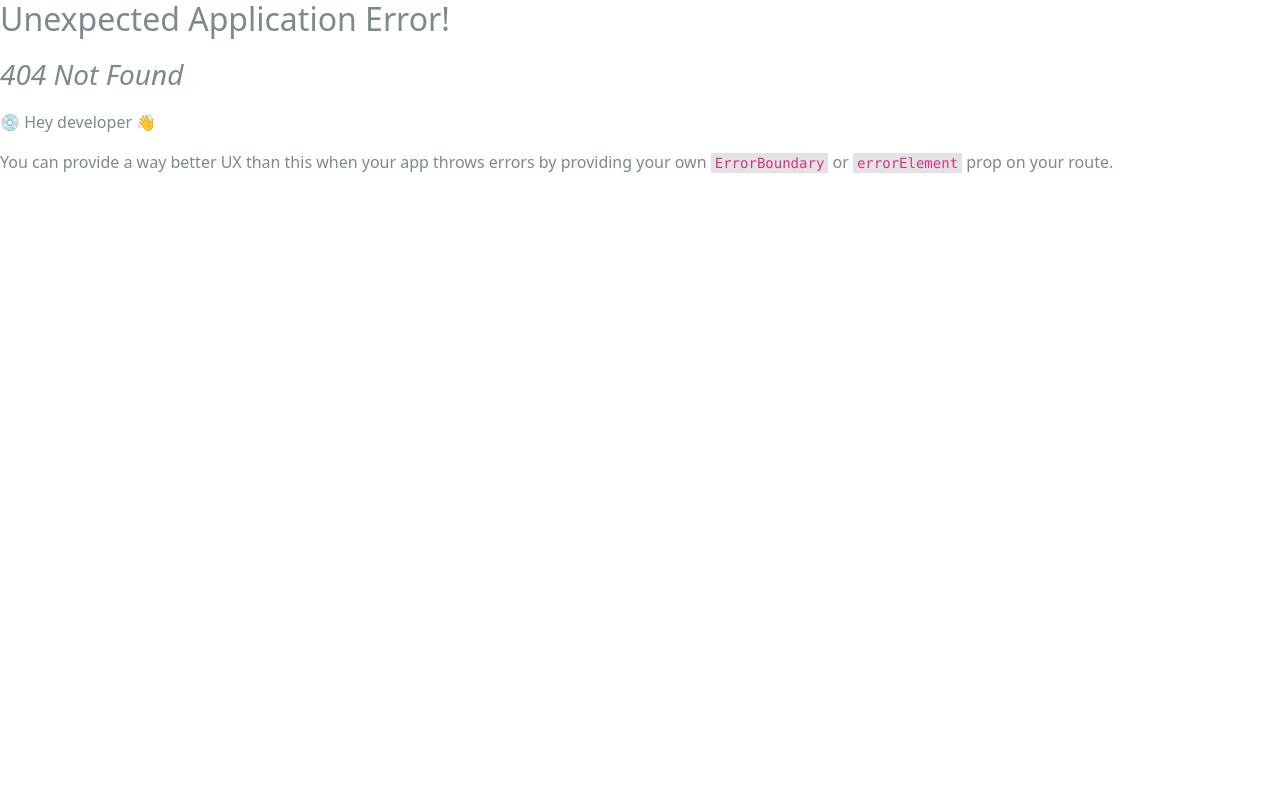
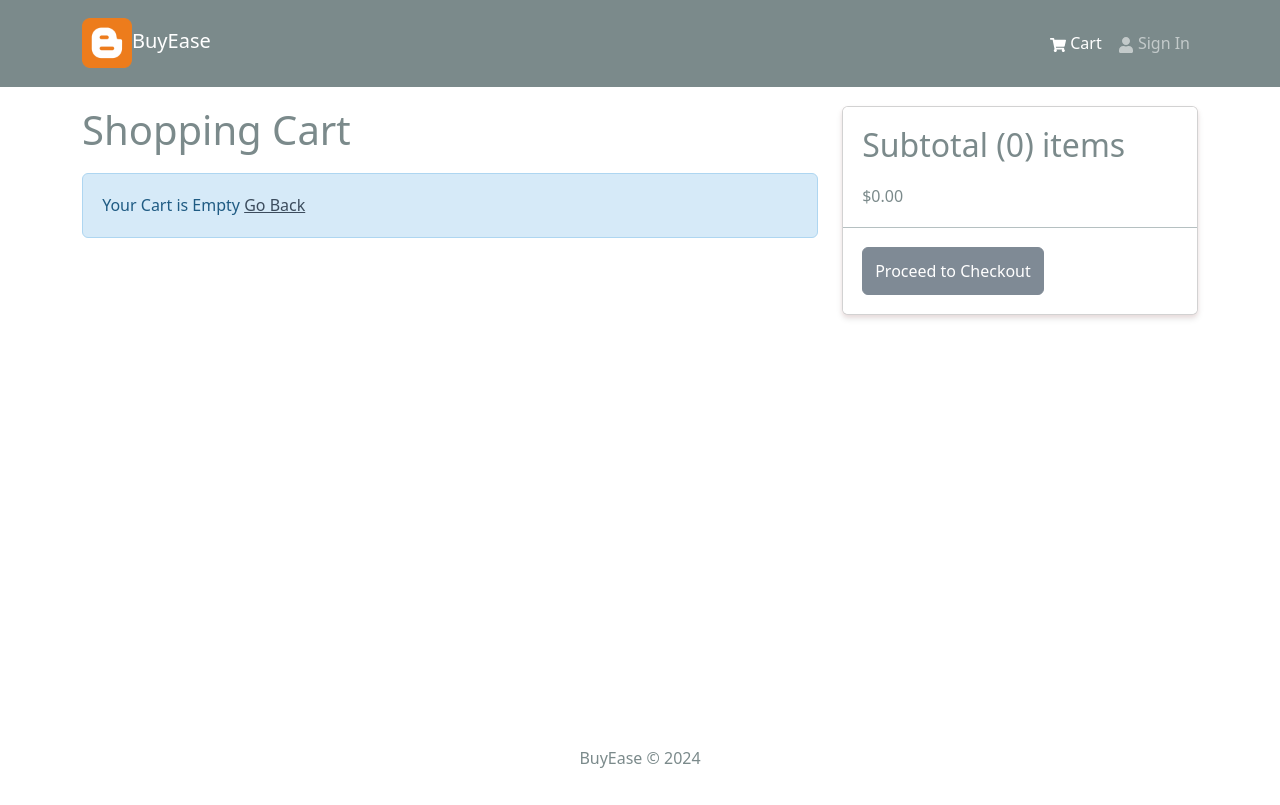
Before and after one commit to Michael-YZhou/BuyEase, a React (Create React App) app in the folder frontend/: page /cart in a window 1280 px wide. Before the commit this address had no page. Built offline with nearby package versions, Linux system fonts and the light colour scheme.

Commit message:
create the CartScreen UI and enable editing item quantity from inside the cart

```diff
--- a/frontend/src/index.js
+++ b/frontend/src/index.js
@@ -15,6 +15,7 @@
 import reportWebVitals from "./reportWebVitals";
 import HomeScreen from "./screens/HomeScreen/HomeScreen";
 import ProductScreen from "./screens/ProductScreen/ProductScreen";
+import CartScreen from "./screens/CartScreen/CartScreen";
 
 const router = createBrowserRouter(
   // Create routes for the application using the Route component
@@ -24,6 +25,7 @@
       <Route index={true} path="/" element={<HomeScreen />} />
       {/* Add a route for the product screen with a dynamic parameter for the product id */}
       <Route path="/product/:id" element={<ProductScreen />} />
+      <Route path="/cart" element={<CartScreen />} />
     </Route>
   )
 );
--- /dev/null
+++ b/frontend/src/screens/CartScreen/CartScreen.jsx
@@ -0,0 +1,105 @@
+import { Link, useNavigate } from "react-router-dom";
+import { useDispatch, useSelector } from "react-redux";
+import {
+  Row,
+  Col,
+  ListGroup,
+  Image,
+  Form,
+  Button,
+  Card,
+} from "react-bootstrap";
+import { FaTrash } from "react-icons/fa";
+import Message from "../../components/Message/Message";
+import { formatDecimals } from "../../utils/cartUtils";
+import { addToCart } from "../../slices/cartSlice";
+
+function CartScreen() {
+  const navigate = useNavigate();
+  const dispatch = useDispatch();
+
+  const { cartItems } = useSelector((state) => state.cart);
+
+  const cart = useSelector((state) => state.cart);
+
+  const addToCartHandler = (product, qty) => {
+    dispatch(addToCart({ ...product, qty }));
+  };
+  return (
+    <Row>
+      <Col md={8}>
+        <h1 style={{ marginBotton: "20px" }}>Shopping Cart</h1>
+        {cartItems.length === 0 ? (
+          <Message>
+            Your Cart is Empty <Link to="/">Go Back</Link>
+          </Message>
+        ) : (
+          <ListGroup variant="flush">
+            {cartItems.map((item) => (
+              <ListGroup.Item key={item._id}>
+                <Row>
+                  <Col md={2}>
+                    <Image src={item.image} alt={item.name} fluid rounded />
+                  </Col>
+                  <Col md={3}>
+                    <Link to={`/product/${item._id}`}>{item.name}</Link>
+                  </Col>
+                  <Col md={2}>${item.price}</Col>
+                  <Col md={2}>
+                    <Form.Control
+                      as="select"
+                      value={item.qty}
+                      onChange={(e) =>
+                        addToCartHandler(item, Number(e.target.value))
+                      }
+                      disabled={item.countInStock === 0}
+                    >
+                      {[...Array(item.countInStock).keys()].map((x) => (
+                        <option key={x + 1} value={x + 1}>
+                          {x + 1}
+                        </option>
+                      ))}
+                    </Form.Control>
+                  </Col>
+                  <Col md={1}>
+                    <Button type="button" variant="light" onClick={() => {}}>
+                      <FaTrash />
+                    </Button>
+                  </Col>
+                </Row>
+              </ListGroup.Item>
+            ))}
+          </ListGroup>
+        )}
+      </Col>
+      <Col md={4}>
+        <Card>
+          <ListGroup variant="flush">
+            <ListGroup.Item>
+              <h2>
+                Subtotal ({cartItems.reduce((acc, item) => acc + item.qty, 0)}){" "}
+                items
+              </h2>
+              $
+              {formatDecimals(
+                cartItems.reduce((acc, item) => acc + item.qty * item.price, 0)
+              )}
+            </ListGroup.Item>
+            <ListGroup.Item>
+              <Button
+                type="button"
+                className="btn-block"
+                disabled={cartItems.length === 0}
+                onClick={() => {}}
+              >
+                Proceed to Checkout
+              </Button>
+            </ListGroup.Item>
+          </ListGroup>
+        </Card>
+      </Col>
+    </Row>
+  );
+}
+
+export default CartScreen;
```
